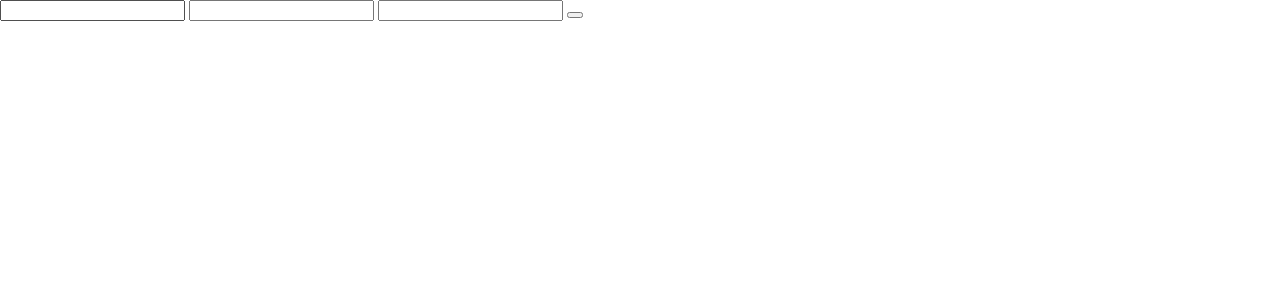
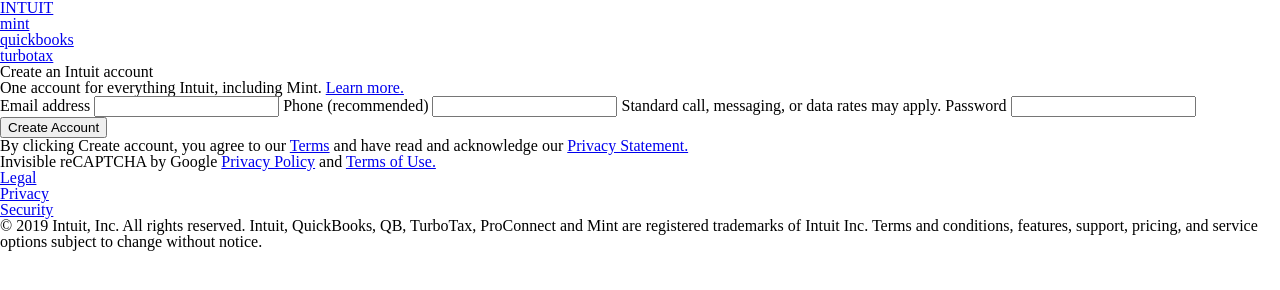
Before and after one commit to edwinmoradian90/HTML_forms, a plain HTML site: page index.html in a window 1280 px wide. Drawn offline with Linux system fonts and the light colour scheme.

Commit message:
filled in the text

```diff
--- a/index.html
+++ b/index.html
@@ -12,43 +12,54 @@
 </head>
 
 <body>
-    <header><a href="#"></a></header>
+    <header><a href="#">INTUIT</a></header>
 
     <ul>
         <li><a href="#"></a></li>
+        <li><a href="#">mint</a></li>
         <li><a href="#"></a></li>
+        <li><a href="#">quickbooks</a></li>
         <li><a href="#"></a></li>
-        <li><a href="#"></a></li>
-        <li><a href="#"></a></li>
-        <li><a href="#"></a></li>
+        <li><a href="#">turbotax</a></li>
     </ul>
 
     <div>
-        <span></span>
-        <div><span></span><a href="#"></a></div>
+        <span>Create an Intuit account</span>
+        <div><span>One account for everything Intuit, including Mint. </span><a href="#">Learn more.</a></div>
     </div>
 
     <form action="">
-        <label for=""></label>
+        <label for="">Email address</label>
         <input type="text">
-        <label for=""></label>
+        <label for="">Phone (recommended)</label>
         <input type="text">
-        <label for=""></label>
+        <span>Standard call, messaging, or data rates may apply.</span>
+        <label for="">Password</label>
         <input type="text">
-        <button></button>
+        <button><span></span><span>Create Account</span></button>
         <footer>
-            <span></span>
-            <section><span></span></section>
+            <span>By clicking Create account, you agree to our
+                <a href="#">Terms</a> and have read and acknowledge our <a href="#">Privacy Statement.</a></span>
+            <section><span>Invisible reCAPTCHA by Google <a href="#">Privacy Policy</a> and <a href="#">Terms of
+                        Use.</a></span>
+            </section>
         </footer>
     </form>
 
     <footer>
         <ul>
-            <li><a href="#"></a></li>
-            <li><a href="#"></a></li>
-            <li><a href="#"></a></li>
+            <li><a href="#">Legal</a></li>
+            <li><a href="#">Privacy</a></li>
+            <li><a href="#">Security</a></li>
         </ul>
-        <span><span></span></span>
+        <span>
+            © 2019 Intuit, Inc. All rights reserved. Intuit, QuickBooks, QB, TurboTax, ProConnect and Mint are
+            registered trademarks of Intuit Inc.
+            <span>
+                Terms and conditions, features, support, pricing, and service options subject to change without
+                notice.
+            </span>
+        </span>
     </footer>
 
 </body>
```
